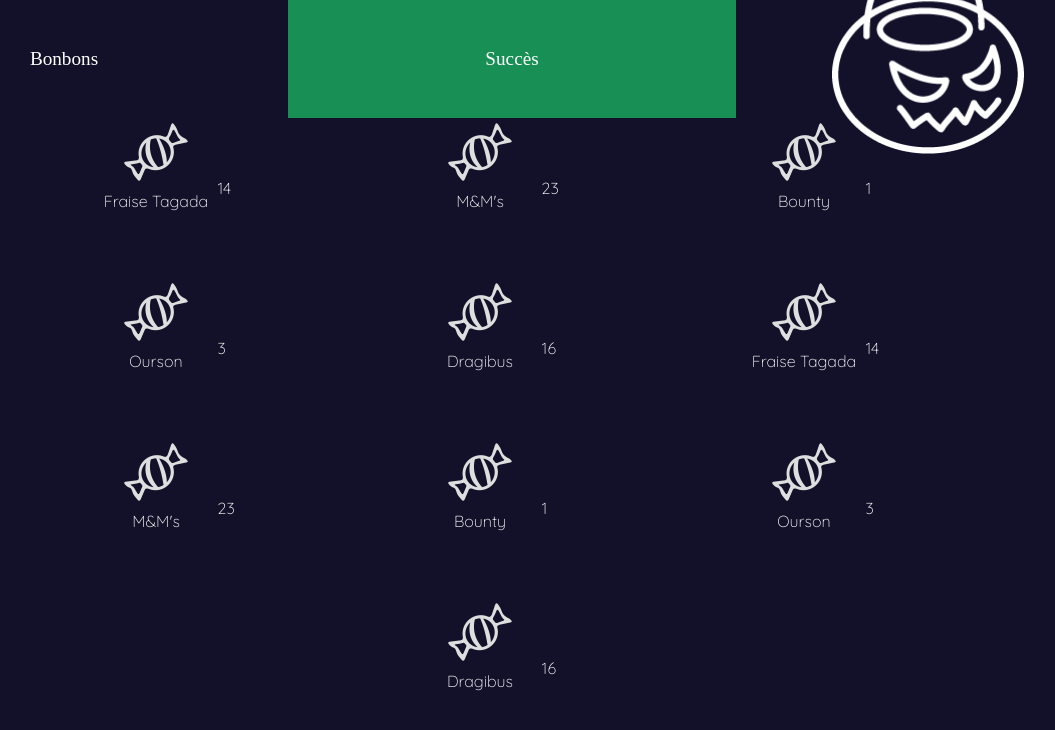
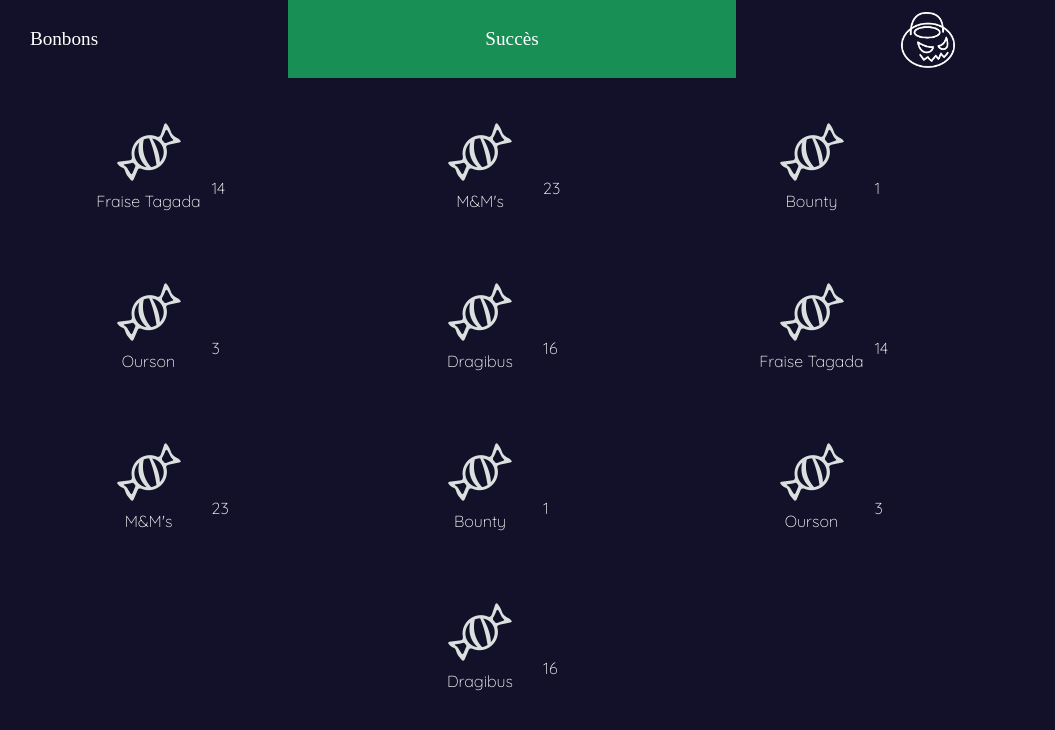
Before and after one commit to Gaerdy/BountyHunter, an Angular app in the folder bountyHunter/: page / in a window 1280 px wide. Shown: the top 730 px of the page, without its empty margins (160-1215 px from the left). Built offline with nearby package versions, Linux system fonts and the light colour scheme; a web font is replaced by a local one.

Commit message:
reduction icon pumpkin

```diff
--- a/bountyHunter/src/app/candy-dex/candy-dex.component.css
+++ b/bountyHunter/src/app/candy-dex/candy-dex.component.css
@@ -57,17 +57,14 @@ h3{
 
 #candy-dex-icone-container{
     width: 30%;
-    height: 15vh;
+    height: 10vh;
     display: flex;
     align-items: center;
     justify-content: center;
 }
+
 #candy-dex-icone{
-    width:50%;
-    height: 16vw;
-    background-image:url(../../assets/icone_pumpkin.png);
-    background-size: 100%;
-    background-repeat: no-repeat;
+    height: 7vh;
     transition:0.5s;
 }
 #candy-dex-icone:active{
@@ -78,3 +75,7 @@ h3{
 .badgeBox:active{
     transform: scale(0.98);
 }
+
+.candyBox:active{
+    transform: scale(0.98);
+}
--- a/bountyHunter/src/app/candy-dex/candy-dex.component.html
+++ b/bountyHunter/src/app/candy-dex/candy-dex.component.html
@@ -3,7 +3,7 @@
     <div class="row navToggle d-flex">
         <div class="font-title candyPage candy-dex-toggle" (click)="clickEvent('candy')">Bonbons</div>
         <div class="font-title successPage candy-dex-toggle" (click)="clickEvent('success')">Succès</div>
-        <div id="candy-dex-icone-container"><div id="candy-dex-icone"></div>
+        <div id="candy-dex-icone-container"><img id="candy-dex-icone" class="img-fluid" src="assets/icone_pumpkin.png"></div>
     </div>
 </div>
 
--- a/bountyHunter/src/app/success/success.component.css
+++ b/bountyHunter/src/app/success/success.component.css
@@ -1,6 +1,3 @@
-.badgeTitle{
-}
-
 .badgeInfo{
     margin-top: 1vh;
 }
```
